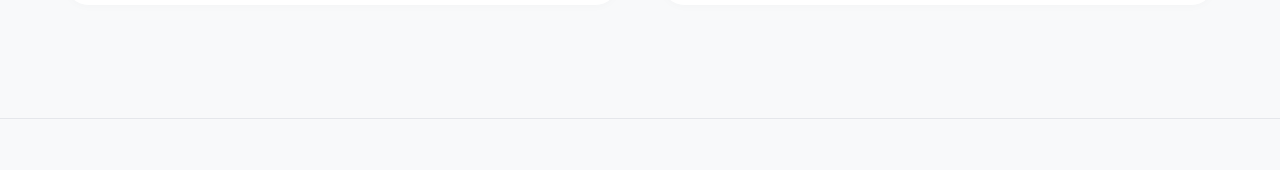
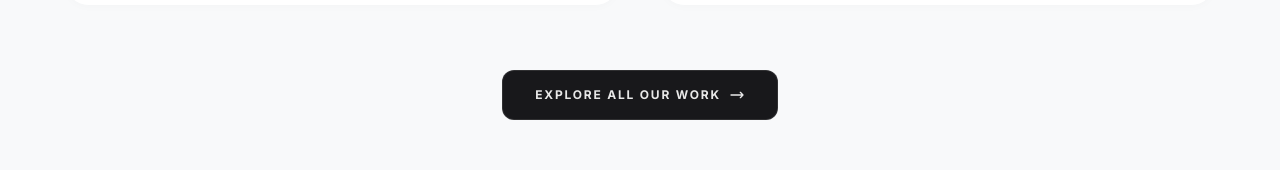
Before and after one commit to BerserkerOP/website, a Next.js app: page / in a window 1280 px wide. Shown: the part 2052-2222 px from the top of the page. Built offline with nearby package versions, Linux system fonts and the light colour scheme.

Commit message:
Add new SpotlightButton below video cards linking to our work

```diff
--- a/app/page.tsx
+++ b/app/page.tsx
@@ -3,6 +3,7 @@ import ProjectCard from '@/components/ProjectCard';
 import ReviewsSection from '@/components/ReviewsSection';
 import HowItWorks from '@/components/HowItWorks';
 import ContactSection from '@/components/ContactSection';
+import SpotlightButton from '@/components/SpotlightButton';
 
 export default function Home() {
   const projects = [
@@ -28,7 +29,7 @@ export default function Home() {
           <h2 className="text-4xl sm:text-5xl md:text-6xl font-extrabold text-apple-text leading-[1.1] tracking-tight">Specialized video solutions<br className="hidden sm:block" /> tailored to your needs</h2>
         </div>
 
-        <div className="grid grid-cols-1 md:grid-cols-2 gap-8 lg:gap-10">
+        <div className="grid grid-cols-1 md:grid-cols-2 gap-8 lg:gap-10 mb-16">
           {projects.map((project, index) => (
             <ProjectCard
               key={index}
@@ -40,6 +41,10 @@ export default function Home() {
             />
           ))}
         </div>
+
+        <div className="flex justify-center">
+          <SpotlightButton href="/work" text="EXPLORE ALL OUR WORK" />
+        </div>
       </section>
 
       <HowItWorks />
--- /dev/null
+++ b/components/SpotlightButton.tsx
@@ -0,0 +1,52 @@
+"use client";
+
+import { motion, useMotionTemplate, useMotionValue } from "framer-motion";
+import Link from "next/link";
+import { MouseEvent, useRef } from "react";
+
+interface SpotlightButtonProps {
+  href: string;
+  text: string;
+  className?: string;
+}
+
+export default function SpotlightButton({ href, text, className = "" }: SpotlightButtonProps) {
+  const mouseX = useMotionValue(0);
+  const mouseY = useMotionValue(0);
+  const buttonRef = useRef<HTMLAnchorElement>(null);
+
+  function handleMouseMove({ currentTarget, clientX, clientY }: MouseEvent) {
+    const { left, top } = currentTarget.getBoundingClientRect();
+    mouseX.set(clientX - left);
+    mouseY.set(clientY - top);
+  }
+
+  return (
+    <Link href={href} legacyBehavior>
+      <motion.a
+        ref={buttonRef}
+        onMouseMove={handleMouseMove}
+        className={`group relative inline-flex items-center justify-center overflow-hidden rounded-xl bg-zinc-900 border border-white/10 px-8 py-4 font-semibold text-white transition-all duration-300 hover:scale-[1.02] hover:border-white/20 active:scale-[0.98] ${className}`}
+      >
+        <motion.div
+          className="pointer-events-none absolute inset-0 opacity-0 transition-opacity duration-300 group-hover:opacity-100 z-0"
+          style={{
+            background: useMotionTemplate`
+              radial-gradient(
+                120px circle at ${mouseX}px ${mouseY}px,
+                rgba(255, 255, 255, 0.15),
+                transparent 80%
+              )
+            `,
+          }}
+        />
+        <span className="relative z-10 flex items-center gap-2 uppercase tracking-[0.15em] text-xs font-bold text-white/90 group-hover:text-white transition-colors">
+          {text}
+          <svg className="w-4 h-4 transition-transform group-hover:translate-x-1" fill="none" viewBox="0 0 24 24" stroke="currentColor">
+            <path strokeLinecap="round" strokeLinejoin="round" strokeWidth={2} d="M17 8l4 4m0 0l-4 4m4-4H3" />
+          </svg>
+        </span>
+      </motion.a>
+    </Link>
+  );
+}
```
